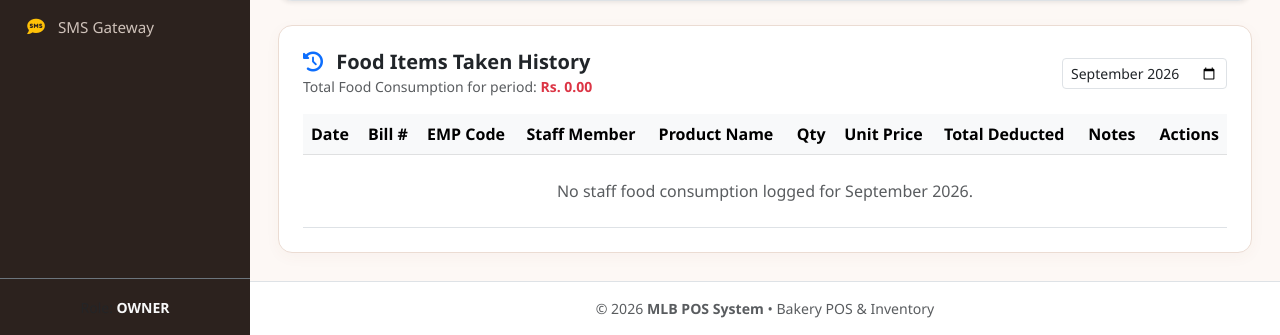
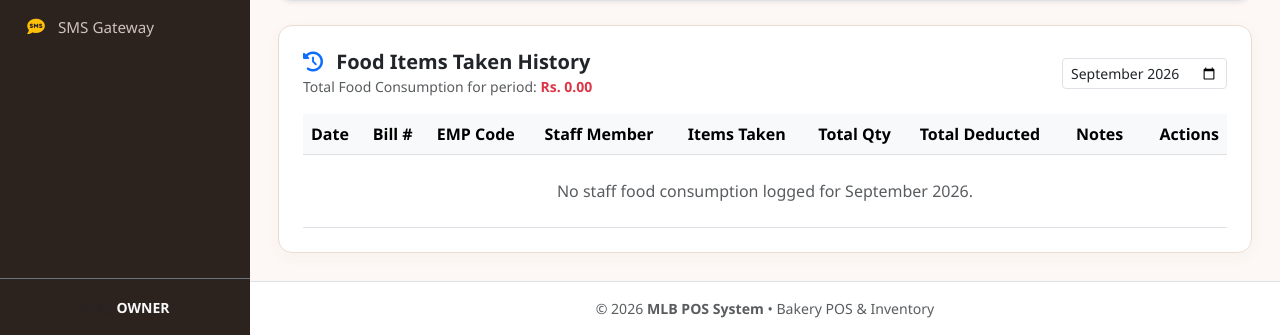
Before and after one commit to Nadeeshan1992/bakery-management, a PHP site: page /modules/staff/food_consumption.php in a window 1280 px wide. Shown: the part 707-1042 px from the top of the page. Run offline with PHP 8.4, Linux system fonts and the light colour scheme; a user stored in the database is signed in; data comes from the database, SQL or seed files in the repository; tables that the repository leaves empty or names only in its code hold one stand-in row (values such as "Sample post").

Commit message:
feat(staff): display grouped bill in one row with total amount and items summary

```diff
--- a/modules/staff/food_consumption.php
+++ b/modules/staff/food_consumption.php
@@ -8,33 +8,49 @@
 $message = '';
 $error = '';
 
-// Handle Delete Request
-if (isset($_GET['action']) && $_GET['action'] === 'delete' && isset($_GET['id'])) {
-    $deleteId = (int)$_GET['id'];
+// Handle Delete Request (by bill_no or id)
+if (isset($_GET['action']) && $_GET['action'] === 'delete' && (!empty($_GET['bill_no']) || !empty($_GET['id']))) {
+    $billNo = trim($_GET['bill_no'] ?? '');
+    $deleteId = (int)($_GET['id'] ?? 0);
     try {
-        $stmtEntry = $db->prepare("SELECT * FROM staff_food_consumption WHERE id = ?");
-        $stmtEntry->execute([$deleteId]);
-        $entry = $stmtEntry->fetch();
+        if (!empty($billNo)) {
+            $stmtEntries = $db->prepare("SELECT * FROM staff_food_consumption WHERE bill_no = ?");
+            $stmtEntries->execute([$billNo]);
+            $entries = $stmtEntries->fetchAll();
+        } else {
+            $stmtEntries = $db->prepare("SELECT * FROM staff_food_consumption WHERE id = ?");
+            $stmtEntries->execute([$deleteId]);
+            $entries = $stmtEntries->fetchAll();
+        }
 
-        if ($entry) {
+        if (!empty($entries)) {
             $db->beginTransaction();
 
-            // Restore product stock
+            // Restore product stock for each item in the bill
             $stmtRestock = $db->prepare("UPDATE products SET current_stock = current_stock + ? WHERE id = ?");
-            $stmtRestock->execute([$entry['quantity'], $entry['product_id']]);
+            foreach ($entries as $item) {
+                if (!empty($item['product_id']) && (float)$item['quantity'] > 0) {
+                    $stmtRestock->execute([$item['quantity'], $item['product_id']]);
+                }
+            }
 
-            // Delete entry record
-            $stmtDel = $db->prepare("DELETE FROM staff_food_consumption WHERE id = ?");
-            $stmtDel->execute([$deleteId]);
+            // Delete entry records
+            if (!empty($billNo)) {
+                $stmtDel = $db->prepare("DELETE FROM staff_food_consumption WHERE bill_no = ?");
+                $stmtDel->execute([$billNo]);
+            } else {
+                $stmtDel = $db->prepare("DELETE FROM staff_food_consumption WHERE id = ?");
+                $stmtDel->execute([$deleteId]);
+            }
 
             $db->commit();
-            setFlash('success', "Food record deleted and stock restored.");
+            setFlash('success', "Food bill deleted and stock restored.");
         } else {
             setFlash('danger', "Record not found.");
         }
     } catch (Exception $e) {
         if ($db->inTransaction()) $db->rollBack();
-        setFlash('danger', "Error deleting entry: " . $e->getMessage());
+        setFlash('danger', "Error deleting bill: " . $e->getMessage());
     }
     $monthParam = $_GET['month'] ?? date('Y-m');
     header('Location: ' . BASE_URL . 'modules/staff/food_consumption.php?month=' . urlencode($monthParam));
@@ -268,12 +284,43 @@
 
 $stmtLogs = $db->prepare($query);
 $stmtLogs->execute($params);
-$foodLogs = $stmtLogs->fetchAll();
+$rawLogs = $stmtLogs->fetchAll();
 
-// Total monthly food consumption cost
+// Group logs by Bill Number so multiple items appear on ONE single row
+$groupedBills = [];
 $totalMonthlyFood = 0;
-foreach ($foodLogs as $fl) {
-    $totalMonthlyFood += (float)$fl['total_price'];
+foreach ($rawLogs as $r) {
+    $totalMonthlyFood += (float)$r['total_price'];
+    $billNo = !empty($r['bill_no']) ? $r['bill_no'] : ('SFC-' . str_pad($r['id'], 5, '0', STR_PAD_LEFT));
+
+    if (!isset($groupedBills[$billNo])) {
+        $groupedBills[$billNo] = [
+            'bill_no'          => $billNo,
+            'primary_id'       => $r['id'],
+            'staff_id'         => $r['staff_id'],
+            'staff_name'       => $r['staff_name'],
+            'emp_number'       => $r['emp_number'],
+            'designation'      => $r['designation'],
+            'consumption_date' => $r['consumption_date'],
+            'notes'            => $r['notes'],
+            'created_by_name'  => $r['created_by_name'],
+            'total_amount'     => 0,
+            'total_qty'        => 0,
+            'items'            => []
+        ];
+    }
+
+    $groupedBills[$billNo]['total_amount'] += (float)$r['total_price'];
+    $groupedBills[$billNo]['total_qty'] += (float)$r['quantity'];
+    $groupedBills[$billNo]['items'][] = [
+        'id'           => $r['id'],
+        'product_id'   => $r['product_id'],
+        'product_name' => $r['product_name'],
+        'quantity'     => (float)$r['quantity'],
+        'unit_price'   => (float)$r['unit_price'],
+        'total_price'  => (float)$r['total_price'],
+        'notes'        => $r['notes']
+    ];
 }
 ?>
 
@@ -530,48 +577,55 @@
                     <th>Bill #</th>
                     <th>EMP Code</th>
                     <th>Staff Member</th>
-                    <th>Product Name</th>
-                    <th>Qty</th>
-                    <th>Unit Price</th>
+                    <th>Items Taken</th>
+                    <th>Total Qty</th>
                     <th>Total Deducted</th>
                     <th>Notes</th>
                     <th class="text-end">Actions</th>
                 </tr>
             </thead>
             <tbody>
-                <?php if (empty($foodLogs)): ?>
+                <?php if (empty($groupedBills)): ?>
                     <tr>
-                        <td colspan="10" class="text-center text-muted py-4">No staff food consumption logged for <?php echo date('F Y', strtotime($selectedMonth . '-01')); ?>.</td>
+                        <td colspan="9" class="text-center text-muted py-4">No staff food consumption logged for <?php echo date('F Y', strtotime($selectedMonth . '-01')); ?>.</td>
                     </tr>
                 <?php else: ?>
-                    <?php foreach ($foodLogs as $log): ?>
+                    <?php foreach ($groupedBills as $bill):
+                        $itemsSummaryText = [];
+                        foreach ($bill['items'] as $it) {
+                            $itemsSummaryText[] = $it['product_name'] . ' (' . number_format($it['quantity'], 1) . ' pcs)';
+                        }
+                        $summaryString = implode(', ', $itemsSummaryText);
+                    ?>
                         <tr>
-                            <td><strong><?php echo date('M d, Y', strtotime($log['consumption_date'])); ?></strong></td>
+                            <td><strong><?php echo date('M d, Y', strtotime($bill['consumption_date'])); ?></strong></td>
                             <td>
-                                <?php if (!empty($log['bill_no'])): ?>
-                                    <span class="badge bg-secondary-subtle text-dark border font-monospace"><?php echo htmlspecialchars($log['bill_no']); ?></span>
-                                <?php else: ?>
-                                    <span class="badge bg-light text-muted border font-monospace">#<?php echo $log['id']; ?></span>
-                                <?php endif; ?>
+                                <span class="badge bg-secondary-subtle text-dark border font-monospace"><?php echo htmlspecialchars($bill['bill_no']); ?></span>
                             </td>
-                            <td><code><?php echo htmlspecialchars($log['emp_number']); ?></code></td>
-                            <td><strong class="text-dark"><?php echo htmlspecialchars($log['staff_name']); ?></strong></td>
-                            <td><span class="badge bg-light text-dark border"><i class="fa-solid fa-bread-slice me-1 text-warning"></i> <?php echo htmlspecialchars($log['product_name']); ?></span></td>
-                            <td><strong><?php echo number_format($log['quantity'], 1); ?> pcs</strong></td>
-                            <td><?php echo formatMoney($log['unit_price']); ?></td>
-                            <td><strong class="text-danger"><?php echo formatMoney($log['total_price']); ?></strong></td>
-                            <td><small class="text-muted"><?php echo htmlspecialchars($log['notes'] ?: '-'); ?></small></td>
+                            <td><code><?php echo htmlspecialchars($bill['emp_number']); ?></code></td>
+                            <td><strong class="text-dark"><?php echo htmlspecialchars($bill['staff_name']); ?></strong></td>
+                            <td>
+                                <div class="d-flex flex-wrap gap-1">
+                                    <?php foreach ($bill['items'] as $it): ?>
+                                        <span class="badge bg-light text-dark border px-2 py-1">
+                                            <i class="fa-solid fa-bread-slice me-1 text-warning"></i>
+                                            <?php echo htmlspecialchars($it['product_name']); ?>
+                                            <strong class="text-primary">&times; <?php echo number_format($it['quantity'], 1); ?></strong>
+                                        </span>
+                                    <?php endforeach; ?>
+                                </div>
+                            </td>
+                            <td>
+                                <strong><?php echo number_format($bill['total_qty'], 1); ?> pcs</strong>
+                                <small class="text-muted d-block text-xs"><?php echo count($bill['items']); ?> <?php echo count($bill['items']) > 1 ? 'items' : 'item'; ?></small>
+                            </td>
+                            <td><strong class="text-danger fs-6"><?php echo formatMoney($bill['total_amount']); ?></strong></td>
+                            <td><small class="text-muted"><?php echo htmlspecialchars($bill['notes'] ?: '-'); ?></small></td>
                             <td class="text-end text-nowrap">
-                                <?php
-                                    $printUrl = BASE_URL . "modules/staff/food_bill.php?" . (!empty($log['bill_no']) ? "bill_no=" . urlencode($log['bill_no']) : "id=" . $log['id']);
-                                ?>
-                                <a href="<?php echo $printUrl; ?>" target="_blank" class="btn btn-sm btn-outline-primary me-1" title="Print Bill Voucher">
+                                <a href="<?php echo BASE_URL; ?>modules/staff/food_bill.php?bill_no=<?php echo urlencode($bill['bill_no']); ?>" target="_blank" class="btn btn-sm btn-outline-primary me-1" title="Print Bill Voucher">
                                     <i class="fa-solid fa-print"></i> Bill
                                 </a>
-                                <a href="<?php echo BASE_URL; ?>modules/staff/food_consumption.php?edit_id=<?php echo $log['id']; ?>&month=<?php echo urlencode($selectedMonth); ?>" class="btn btn-sm btn-outline-secondary me-1" title="Edit Record">
-                                    <i class="fa-solid fa-pen-to-square"></i>
-                                </a>
-                                <button type="button" class="btn btn-sm btn-outline-danger" title="Delete and Restore Stock" onclick="triggerDeleteModal(<?php echo $log['id']; ?>, '<?php echo htmlspecialchars(addslashes($log['product_name'])); ?>', <?php echo $log['quantity']; ?>, '<?php echo htmlspecialchars(addslashes($log['staff_name'])); ?>', '<?php echo urlencode($selectedMonth); ?>')">
+                                <button type="button" class="btn btn-sm btn-outline-danger" title="Delete Bill & Restore Stock" onclick="triggerDeleteBillModal('<?php echo htmlspecialchars(addslashes($bill['bill_no'])); ?>', '<?php echo htmlspecialchars(addslashes($bill['staff_name'])); ?>', '<?php echo htmlspecialchars(addslashes($summaryString)); ?>', '<?php echo htmlspecialchars(addslashes(formatMoney($bill['total_amount']))); ?>', '<?php echo urlencode($selectedMonth); ?>')">
                                     <i class="fa-solid fa-trash-can"></i>
                                 </button>
                             </td>
@@ -583,32 +637,33 @@
     </div>
 </div>
 
-<!-- Custom Delete Confirmation Modal -->
+<!-- Custom Delete Confirmation Modal for Grouped Bill -->
 <div class="modal fade" id="deleteConfirmModal" tabindex="-1" aria-labelledby="deleteModalLabel" aria-hidden="true">
     <div class="modal-dialog modal-dialog-centered">
         <div class="modal-content border-0 shadow-lg">
             <div class="modal-header bg-danger text-white">
-                <h5 class="modal-title fw-bold" id="deleteModalLabel"><i class="fa-solid fa-triangle-exclamation me-2"></i> Confirm Food Record Deletion</h5>
+                <h5 class="modal-title fw-bold" id="deleteModalLabel"><i class="fa-solid fa-triangle-exclamation me-2"></i> Confirm Food Bill Deletion</h5>
                 <button type="button" class="btn-close btn-close-white" data-bs-dismiss="modal" aria-label="Close"></button>
             </div>
             <div class="modal-body p-4 text-center">
                 <div class="text-danger mb-3">
                     <i class="fa-solid fa-trash-can fa-3x"></i>
                 </div>
-                <h6 class="fw-bold mb-2">Are you sure you want to delete this food record?</h6>
-                <p class="text-muted small mb-3">
-                    Product: <strong id="modal_product_name" class="text-dark"></strong><br>
-                    Issued To: <strong id="modal_staff_name" class="text-dark"></strong><br>
-                    Quantity to Restore: <strong id="modal_quantity" class="text-success fs-6"></strong> pcs
-                </p>
+                <h6 class="fw-bold mb-2">Are you sure you want to delete this bill record?</h6>
+                <div class="bg-light p-3 rounded border text-start mb-3 small">
+                    <div class="mb-1">Bill #: <strong id="modal_bill_no" class="text-dark font-monospace"></strong></div>
+                    <div class="mb-1">Issued To: <strong id="modal_staff_name" class="text-dark"></strong></div>
+                    <div class="mb-1">Items in Bill: <span id="modal_items_summary" class="text-dark fw-semibold"></span></div>
+                    <div>Total Amount: <strong id="modal_total_amount" class="text-danger fs-6"></strong></div>
+                </div>
                 <div class="alert alert-warning py-2 text-xs mb-0">
-                    <i class="fa-solid fa-circle-info me-1"></i> Deleting this record will <strong>restore <span id="modal_qty_text"></span> pcs back to bakery inventory stock</strong> and remove the cost deduction from the staff member's monthly paysheet.
+                    <i class="fa-solid fa-circle-info me-1"></i> Deleting this bill will <strong>restore stock for all products in this voucher</strong> and remove the cost deduction from the staff member's monthly paysheet.
                 </div>
             </div>
             <div class="modal-footer bg-light justify-content-center">
                 <button type="button" class="btn btn-light border px-4" data-bs-dismiss="modal">Cancel</button>
                 <a id="modal_confirm_delete_btn" href="#" class="btn btn-danger font-weight-bold px-4">
-                    <i class="fa-solid fa-trash-can me-1"></i> Yes, Delete & Restore Stock
+                    <i class="fa-solid fa-trash-can me-1"></i> Yes, Delete Bill & Restore Stock
                 </a>
             </div>
         </div>
@@ -767,12 +822,12 @@
     if (grandTotalElem) grandTotalElem.innerText = 'Rs. ' + grandTotal.toLocaleString('en-US', {minimumFractionDigits: 2, maximumFractionDigits: 2});
 }
 
-function triggerDeleteModal(id, productName, quantity, staffName, month) {
-    document.getElementById('modal_product_name').innerText = productName;
+function triggerDeleteBillModal(billNo, staffName, itemsSummary, totalAmount, month) {
+    document.getElementById('modal_bill_no').innerText = billNo;
     document.getElementById('modal_staff_name').innerText = staffName;
-    document.getElementById('modal_quantity').innerText = quantity + ' pcs';
-    document.getElementById('modal_qty_text').innerText = quantity;
-    document.getElementById('modal_confirm_delete_btn').href = '<?php echo BASE_URL; ?>modules/staff/food_consumption.php?action=delete&id=' + id + '&month=' + month;
+    document.getElementById('modal_items_summary').innerText = itemsSummary;
+    document.getElementById('modal_total_amount').innerText = totalAmount;
+    document.getElementById('modal_confirm_delete_btn').href = '<?php echo BASE_URL; ?>modules/staff/food_consumption.php?action=delete&bill_no=' + encodeURIComponent(billNo) + '&month=' + encodeURIComponent(month);
 
     const modal = new bootstrap.Modal(document.getElementById('deleteConfirmModal'));
     modal.show();
```
